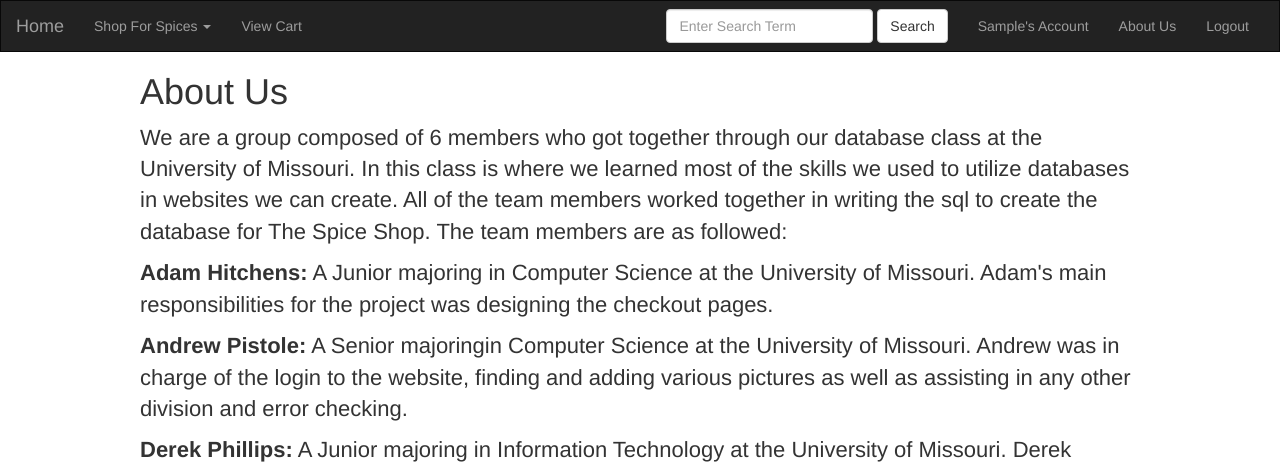
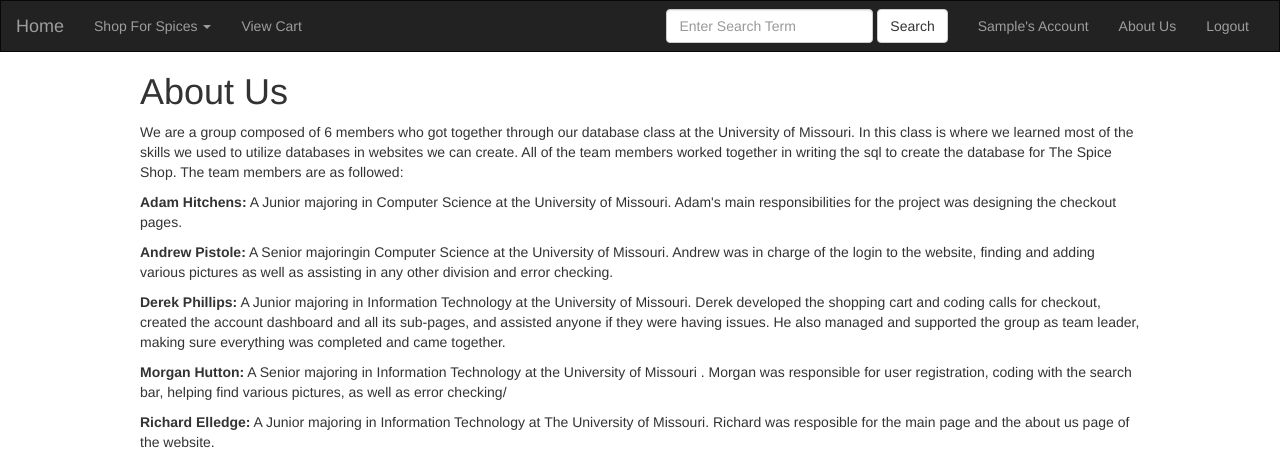
Before and after one commit to derekp89/cs3380, a PHP site: page /about_us.php in a window 1280 px wide. Shown: the top 464 px of the page. Run offline with PHP 8.4, Linux system fonts and the light colour scheme; the visitor is signed in with stand-in values (Sample User, id 1).

Commit message:
Update about_us.php

```diff
--- a/website-framework/about_us.php
+++ b/website-framework/about_us.php
@@ -17,12 +17,8 @@
 		.scale-img{
 			width:1000px;
 		}
-		p {
-		    font-size: 22px;
-		}
 		#image-wrap{
-			padding: auto;
-			margin: auto;
+
 		}
 	</style>
 	<link rel="stylesheet" type="text/css" href="dist/css/bootstrap.min.css"/>
```
